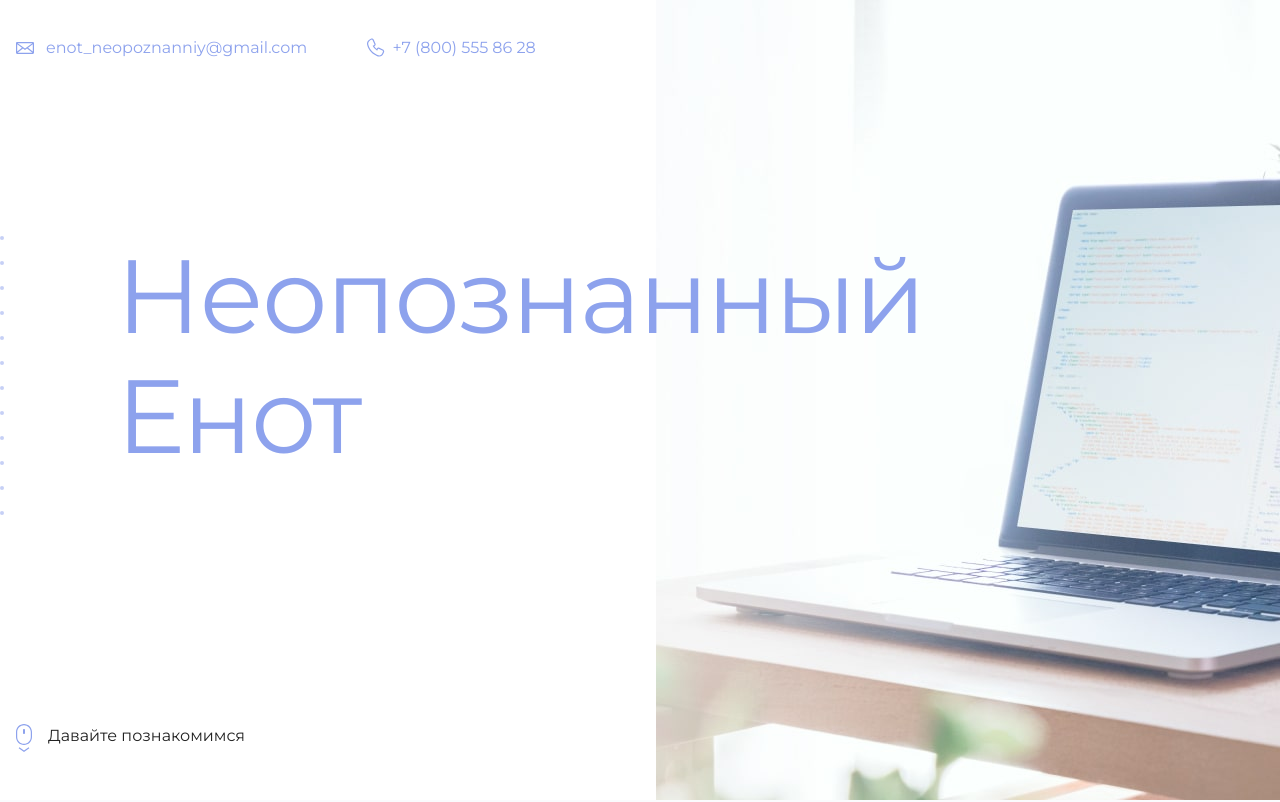
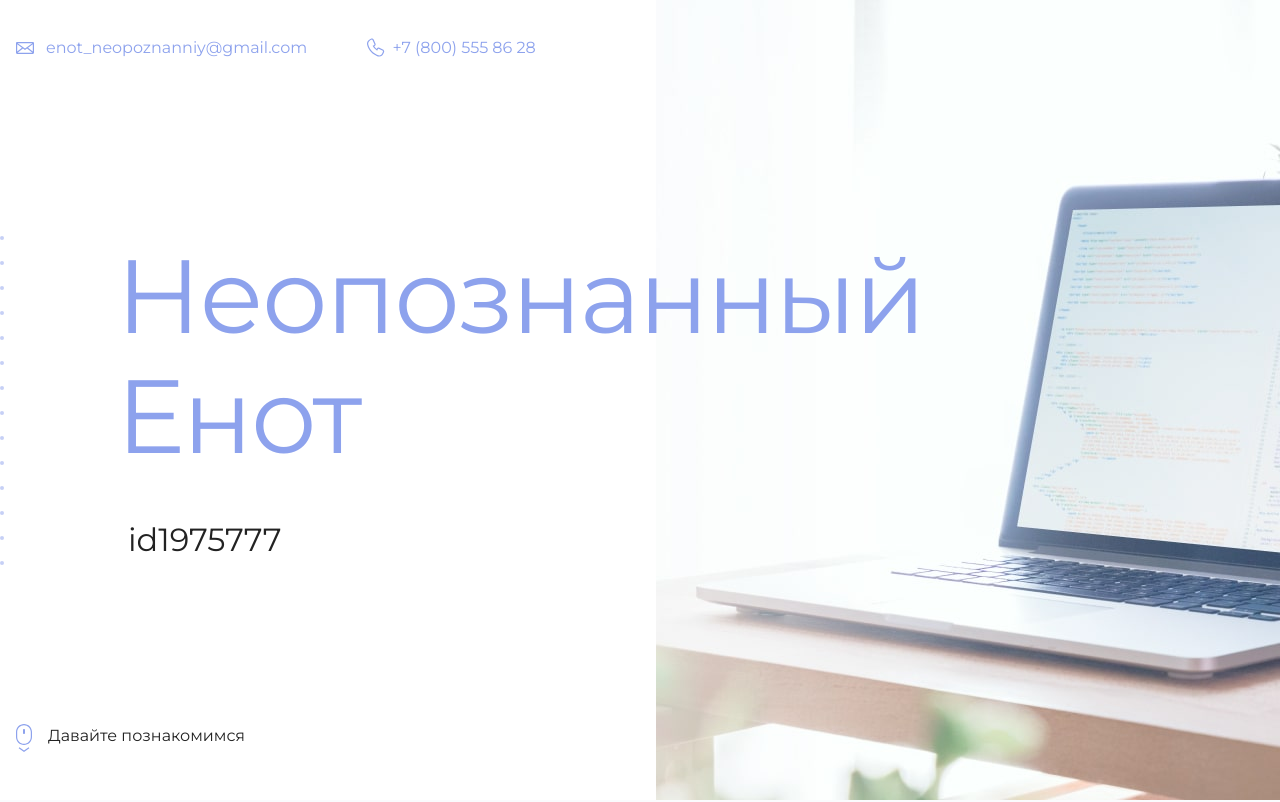
Before and after one commit to sipengo-dev/my-site, a plain HTML site: page index.html in a window 1280 px wide. Shown: the top 802 px of the page. Drawn offline with Linux system fonts and the light colour scheme.

Commit message:
Update index.html

```diff
--- a/index.html
+++ b/index.html
@@ -19,7 +19,7 @@
       <section class="hero-image">
         <div class="container">
           <h1 class="heading">Неопознанный Енот</h1>
-          <p><!-- Тут ваш id на сайте Академии --></p>
+          <p>id1975777</p>
         </div>
       </section>
 
```
